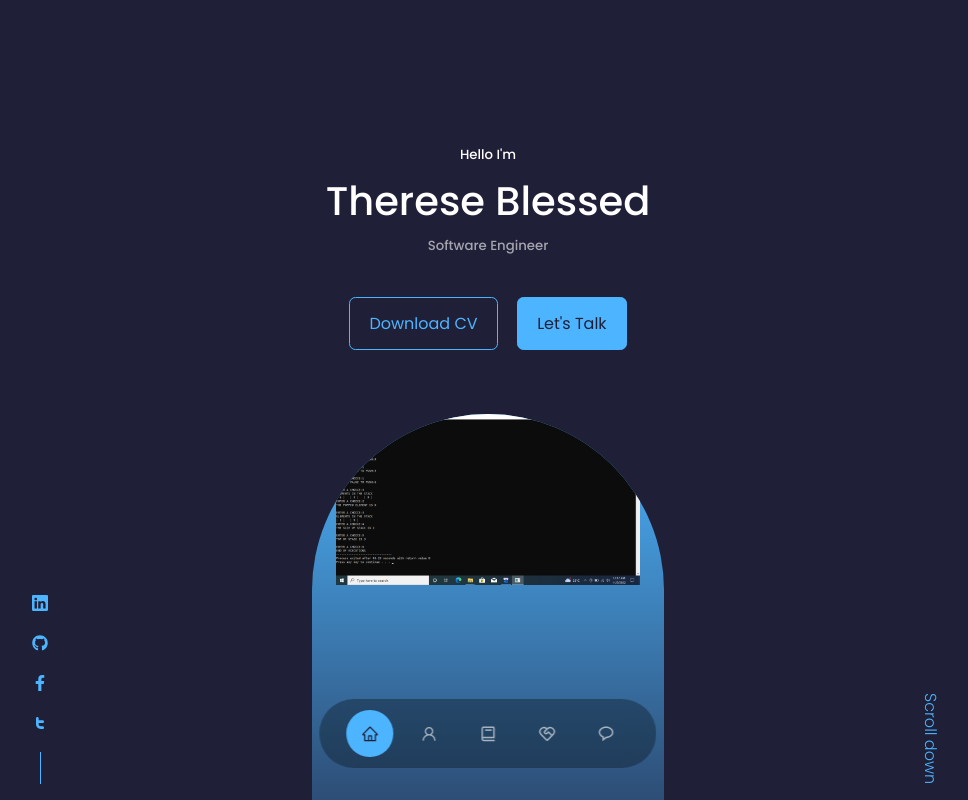
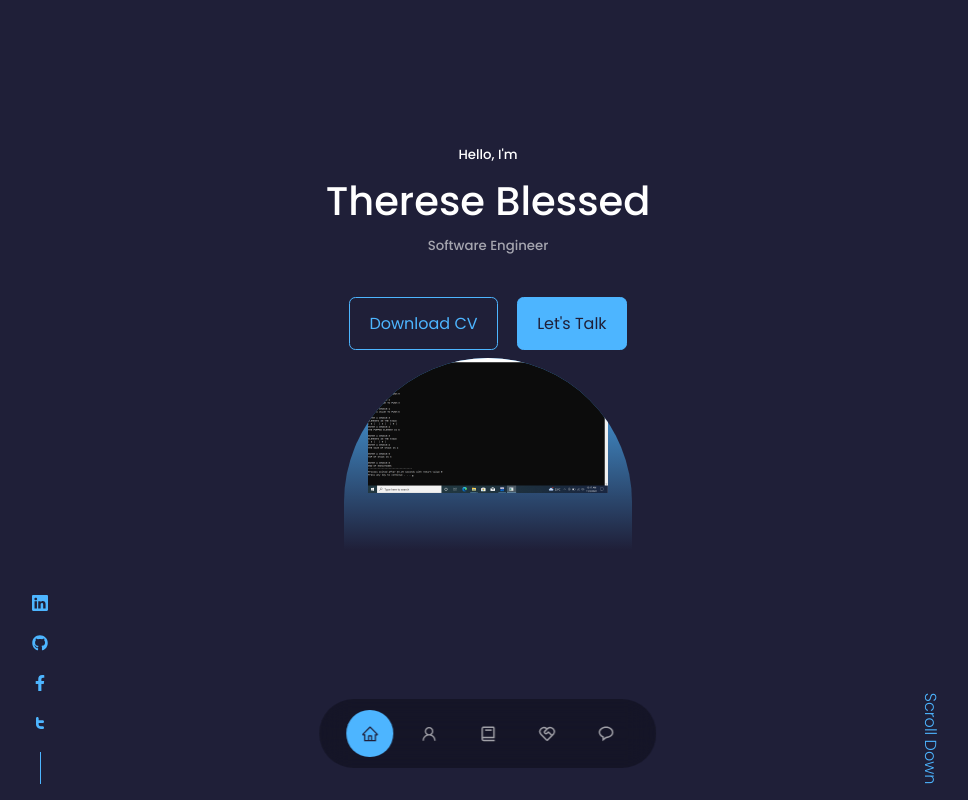
Before and after one commit to teresb/Myportfolio, a React (Create React App) app: page / in a window 1280 px wide. Shown: the top 800 px of the page, without its empty margins (152-1120 px from the left). Built offline with nearby package versions, Linux system fonts and the light colour scheme.

Commit message:
updated header section

```diff
--- a/package.json
+++ b/package.json
@@ -9,7 +9,8 @@
     "react": "^18.2.0",
     "react-dom": "^18.2.0",
     "react-icons": "^4.9.0",
-    "react-scripts": "^5.0.1"
+    "react-scripts": "^5.0.1",
+    "swiper": "^9.3.2"
   },
   "scripts": {
     "start": "react-scripts start",
--- a/src/components/Header/Header.css
+++ b/src/components/Header/Header.css
@@ -29,13 +29,13 @@ header{
 .my_image{
 background: linear-gradient(
 var(--color-primary), transparent);
-    width: 22rem;
-    Height:35rem;
+width: 18rem;
+height: 12rem;
 position: absolute;
-    left: calc(50% - 11rem);
-    margin-top: 4rem;
-    border-radius: 12rem 12rem 0 0;
-    overflow:hidden;
+left: calc(50% - 9rem); /*this help to place the image to the middle of screen*/
+margin-top: 0.5rem;
+border-radius: 25rem 25rem 0 0;
+overflow: hidden;
 padding: 0rem 1.5rem 1.5rem 1.5rem; }
 .scroll__down{
 position: absolute;
--- a/src/components/Header/Header.jsx
+++ b/src/components/Header/Header.jsx
@@ -1,18 +1,23 @@
 import React from 'react'
 import './Header.css'
-import './CTA'
 import CTA from './CTA'
-import me from '../../assets/me.png'
-import Headersocial from './Headersocial'
-export const Header = () => {
-return ( <header> <div className='container header__container'>
-<h5>Hello I'm</h5>
-<h1>Therese Blessed</h1>
-<h5 className='text-light'>Software Engineer </h5>
-<CTA/>
-<Headersocial/>
-<div className='my_image'> <img src={me} alt='myself'/>
-</div> <a href='#contact' className='scroll__down'>Scroll down</a>
-</div>
-</header> ) }
-export default Header;
+import me  from '../../assets/me.png'
+import HeaderSocials from './Headersocial'
+const Header = () => {
+  return (
+    <header>
+      <div className="container header__container">
+        <h5>Hello, I'm</h5>
+        <h1>Therese Blessed</h1>
+        <h5 className='text-light'>Software Engineer</h5>
+        <CTA />
+        <HeaderSocials />
+        <div className='my_image'>
+          <img src={me} alt="me" />
+        </div>
+        <a href="#contact" className='scroll__down'>Scroll Down</a>
+      </div>
+    </header>
+  )
+}
+export default Header
```
Also changed, not shown: src/components/Header/CTA.jsx (+6 -2 lines), src/assets/Screenshot.png (added), 1 other file (tests, documents, lock files or other folders). Lines whose indentation alone changed are shown as unchanged.
